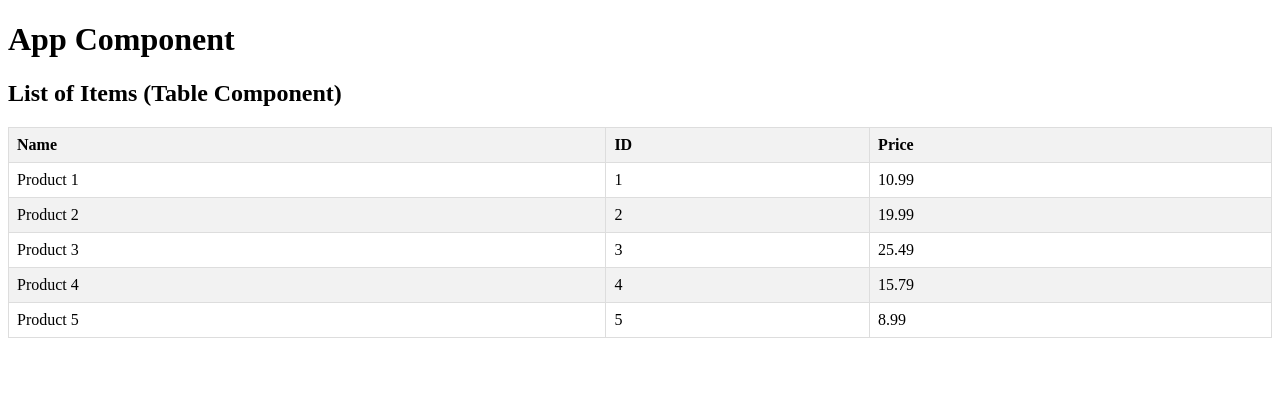
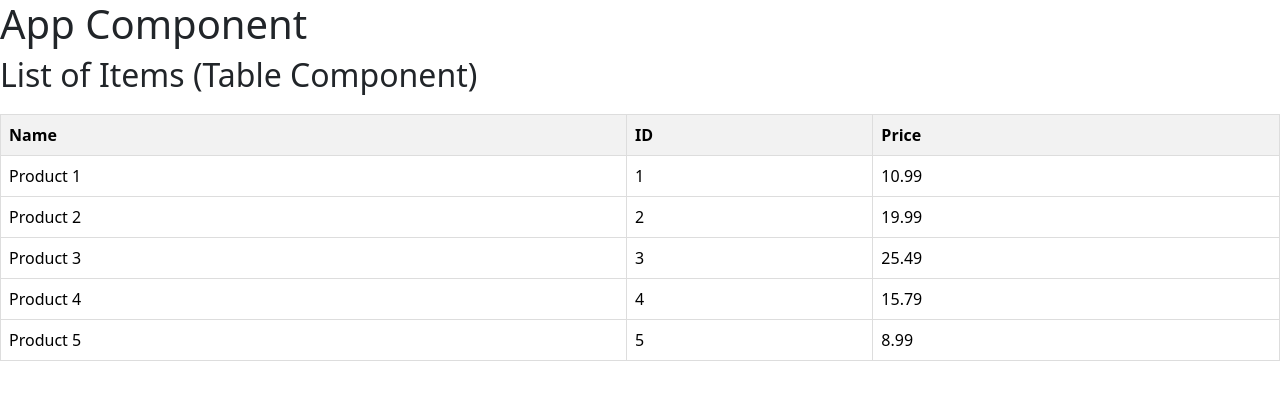
Before and after one commit to alfkar/gung, an Angular app in the folder gungtest/: page / in a window 1280 px wide. Shown: the top 400 px of the page. Built offline with nearby package versions, Linux system fonts and the light colour scheme.

Commit message:
bootstrap

```diff
--- a/gungtest/angular.json
+++ b/gungtest/angular.json
@@ -25,6 +25,7 @@
               "src/assets"
             ],
             "styles": [
+              "node_modules/bootstrap/scss/bootstrap.scss",
               "src/styles.css"
             ],
             "scripts": []
--- a/gungtest/package.json
+++ b/gungtest/package.json
@@ -18,6 +18,8 @@
     "@angular/platform-browser": "^17.2.0",
     "@angular/platform-browser-dynamic": "^17.2.0",
     "@angular/router": "^17.2.0",
+    "@ng-bootstrap/ng-bootstrap": "^16.0.0-rc.2",
+    "bootstrap": "^5.3.3",
     "rxjs": "~7.8.0",
     "tslib": "^2.3.0",
     "zone.js": "~0.14.3"
--- a/gungtest/src/app/table/table.component.html
+++ b/gungtest/src/app/table/table.component.html
@@ -1,6 +1,6 @@
 <div>
   <h2>List of Items (Table Component)</h2>
-  <table>
+  <table class="table">
     <thead>
       <tr>
         <th>Name</th>
@@ -9,7 +9,7 @@
       </tr>
     </thead>
     <tbody>
-      <tr *ngFor="let item of items">
+      <tr scope="row" *ngFor="let item of items">
         <td>{{ item.name }}</td>
         <td>{{ item.id}}</td>
         <td>{{ item.price}}</td>
```
Also changed, not shown: 1 other file (tests, documents, lock files or other folders).
